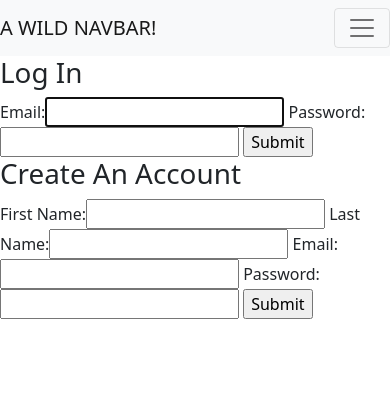
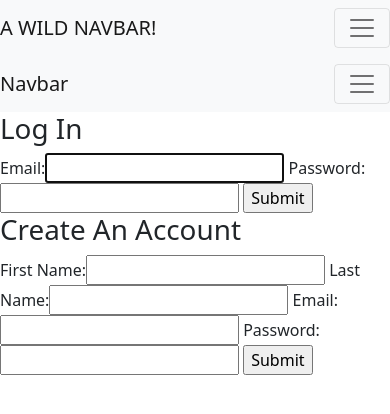
Before and after one commit to makeller234/money_tracking, a Flask app: page / in a window 390 px wide. Shown: the top 414 px of the page. Run offline with Flask 2, Linux system fonts and the light colour scheme.

Commit message:
trying to make the navbar collapse work for small screens

```diff
--- a/templates/base.html
+++ b/templates/base.html
@@ -21,7 +21,7 @@
             </button>
             <div class="collapse navbar-collapse" id="navbarNavAltMarkup">
               <div class="navbar-nav">
-                <a class="nav-item nav-link active" href="/">Login</a>
+                <a class="nav-item nav-link" href="/">Login</a>
                 <a class="nav-item nav-link" href="/dashboard">Dashboard</a>
                 <a class="nav-item nav-link" href="/return_coin_entry">Money Entry</a>
                 <a class="nav-item nav-link" href="/return_update_entry">Update Money Entries</a>
@@ -31,12 +31,35 @@
             </div>
           </nav>
           <!-- End Nav Bar -->
+          <nav class="navbar navbar-expand-lg navbar-light bg-light">
+            <a class="navbar-brand" href="#">Navbar</a>
+            <button class="navbar-toggler" type="button" data-toggle="collapse" data-target="#navbarSupportedContent" aria-controls="navbarSupportedContent" aria-expanded="false" aria-label="Toggle navigation">
+              <span class="navbar-toggler-icon"></span>
+            </button>
+
+            <div class="collapse navbar-collapse" id="navbarSupportedContent">
+              <ul class="navbar-nav mr-auto">
+                <li class="nav-item active">
+                  <a class="nav-link" href="#">Home <span class="sr-only">(current)</span></a>
+                </li>
+                <li class="nav-item">
+                  <a class="nav-link" href="#">Link</a>
+                </li>
+                <li class="nav-item">
+                  <a class="nav-link disabled" href="#">Disabled</a>
+                </li>
+              </ul>
+            </div>
+          </nav>
+
         {% for msg in get_flashed_messages() %}
             <p class="flash-msg">
             {{ msg }}
             </p>
         {% endfor %}
+
         {% block body %}{% endblock %}
+
         <!-- JavaScript Bundle with Popper -->
         <script src="https://cdn.jsdelivr.net/npm/bootstrap@5.1.3/dist/js/bootstrap.bundle.min.js" integrity="sha384-ka7Sk0Gln4gmtz2MlQnikT1wXgYsOg+OMhuP+IlRH9sENBO0LRn5q+8nbTov4+1p" crossorigin="anonymous"></script>
     </body>
```
